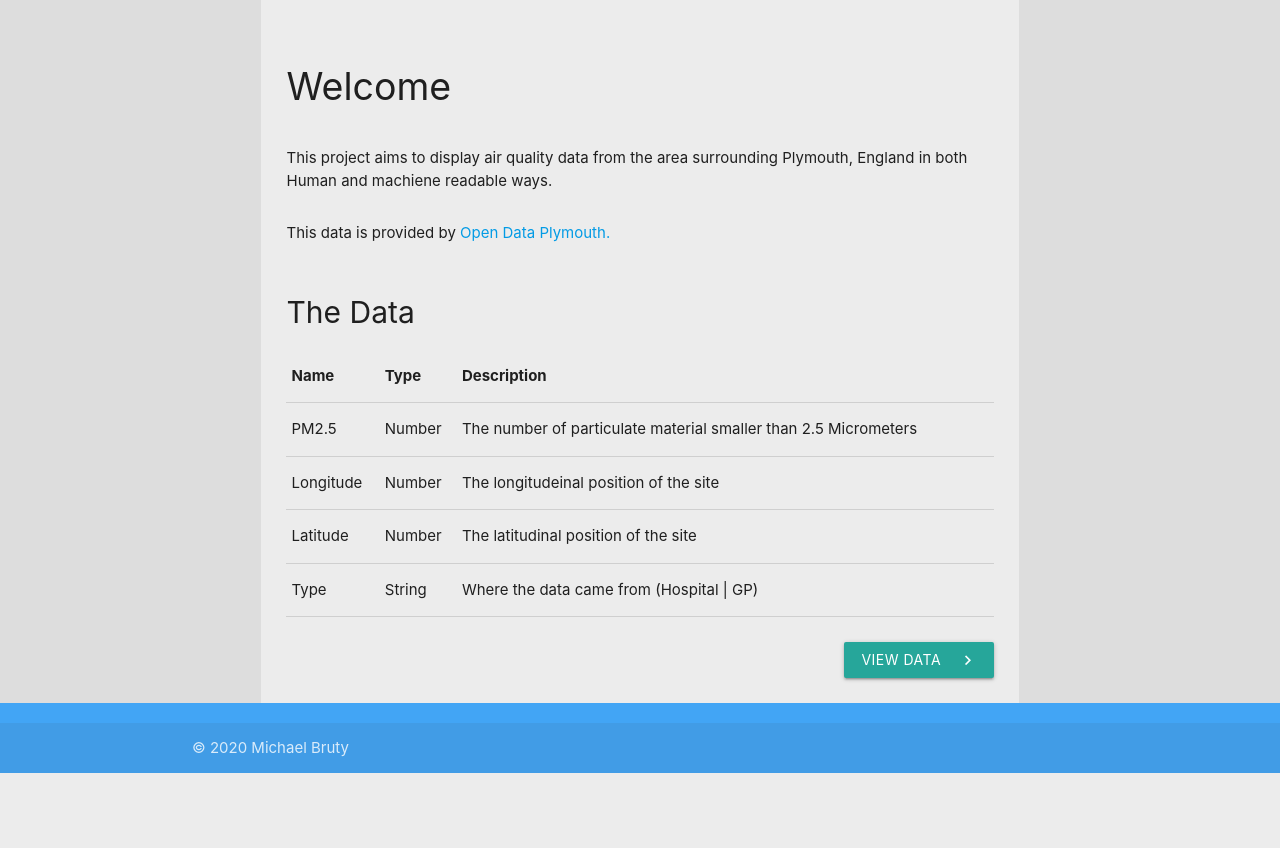
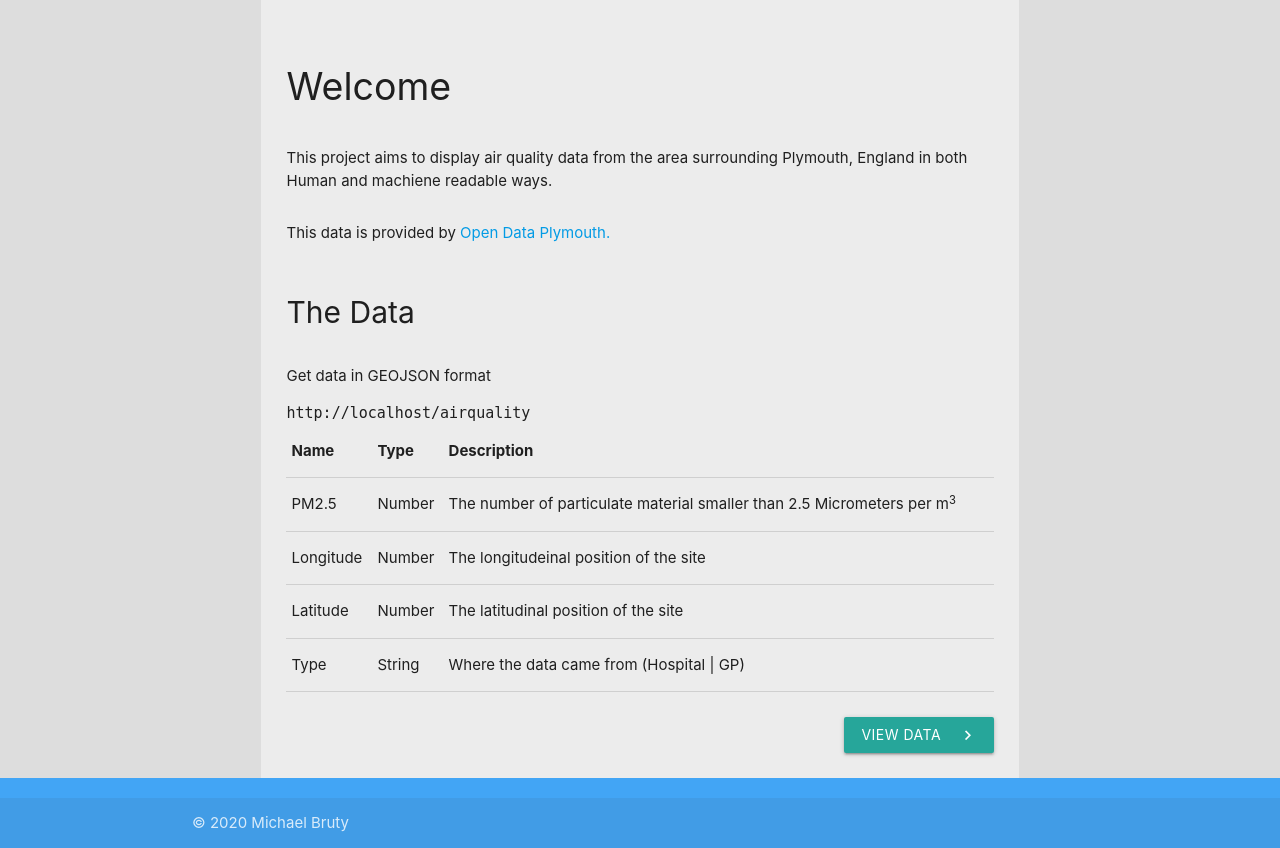
Before and after one commit to mbruty/COMP2001-Assessment, a PHP site: page / in a window 1280 px wide. Shown: the part 65-913 px from the top of the page. Before the commit the page ends 838 px from the top, so only its background shows below. Run offline with PHP 8.4, Linux system fonts and the light colour scheme; style sheets or scripts are compiled from the project's sources.

Commit message:
Dynamically rendering the geojson url from the $_SERVER variable

```diff
--- a/Linked-Data-App/index.php
+++ b/Linked-Data-App/index.php
@@ -24,6 +24,21 @@
       <p>This project aims to display air quality data from the area surrounding Plymouth, England in both Human and machiene readable ways.</p>
       <p>This data is provided by <a href="https://plymouth.thedata.place/dataset/air-quality-data">Open Data Plymouth.</a></p>
       <h2>The Data</h2>
+      <p>Get data in GEOJSON format</p>
+      <code><?php
+            // echo url
+            // will remove the need to update this if it's hosted under different url's
+            $port = $_SERVER["SERVER_PORT"];
+
+            // correct http/s in url depending if it's on a ssl port
+            echo $port == "443" ? "https://" : "http://";
+
+            echo $_SERVER["SERVER_NAME"];
+
+            // If application isn't running on a default http/s port, also echo the port number
+            if ($port != "80" && $port != "443") echo ":" . $port;
+
+            ?>/airquality</code>
       <table class="responsive-table">
         <thead>
           <tr>
@@ -36,7 +51,7 @@
           <tr>
             <td>PM2.5</td>
             <td>Number</td>
-            <td>The number of particulate material smaller than 2.5 Micrometers</td>
+            <td>The number of particulate material smaller than 2.5 Micrometers per m<sup>3</sup></td>
           </tr>
           <tr>
             <td>Longitude</td>
```
